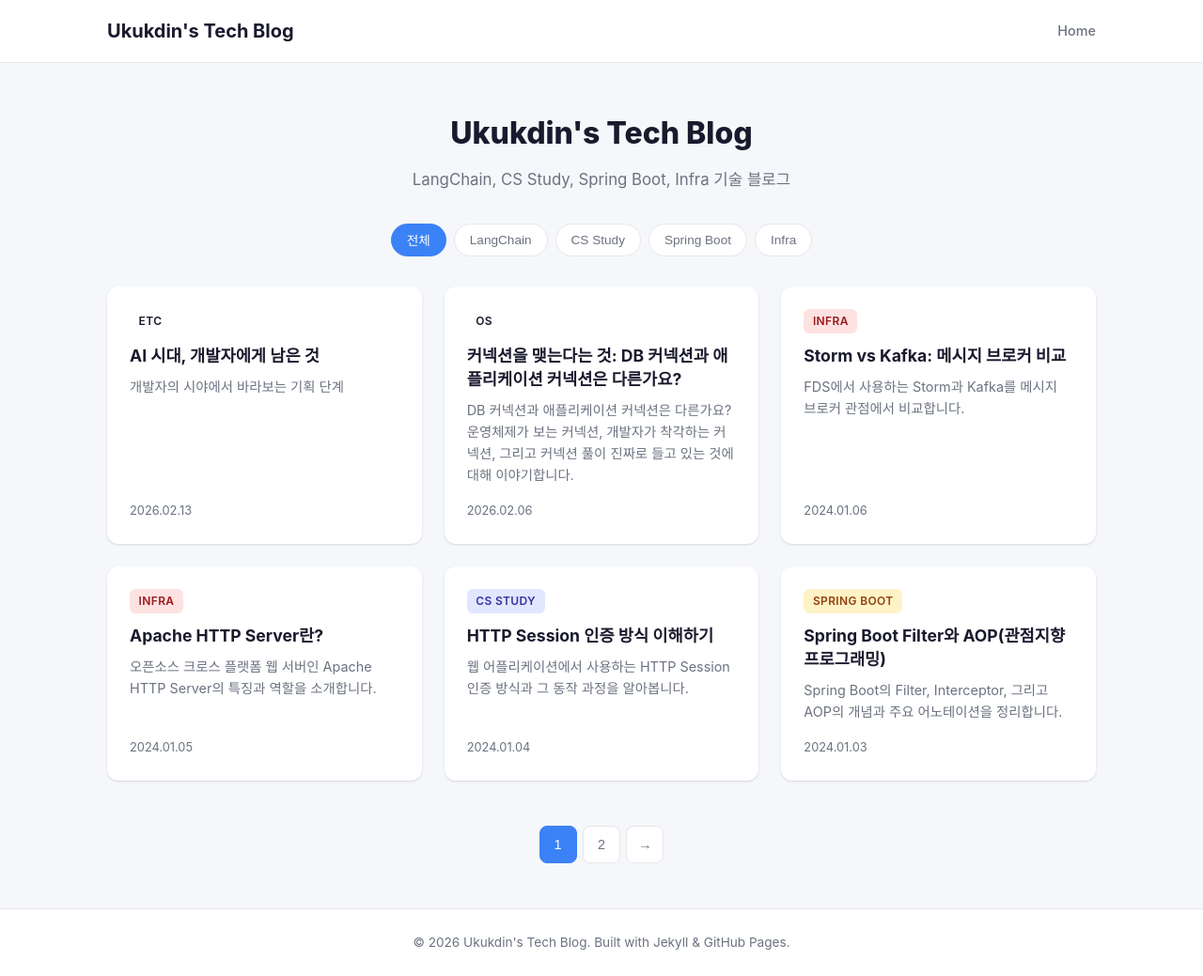
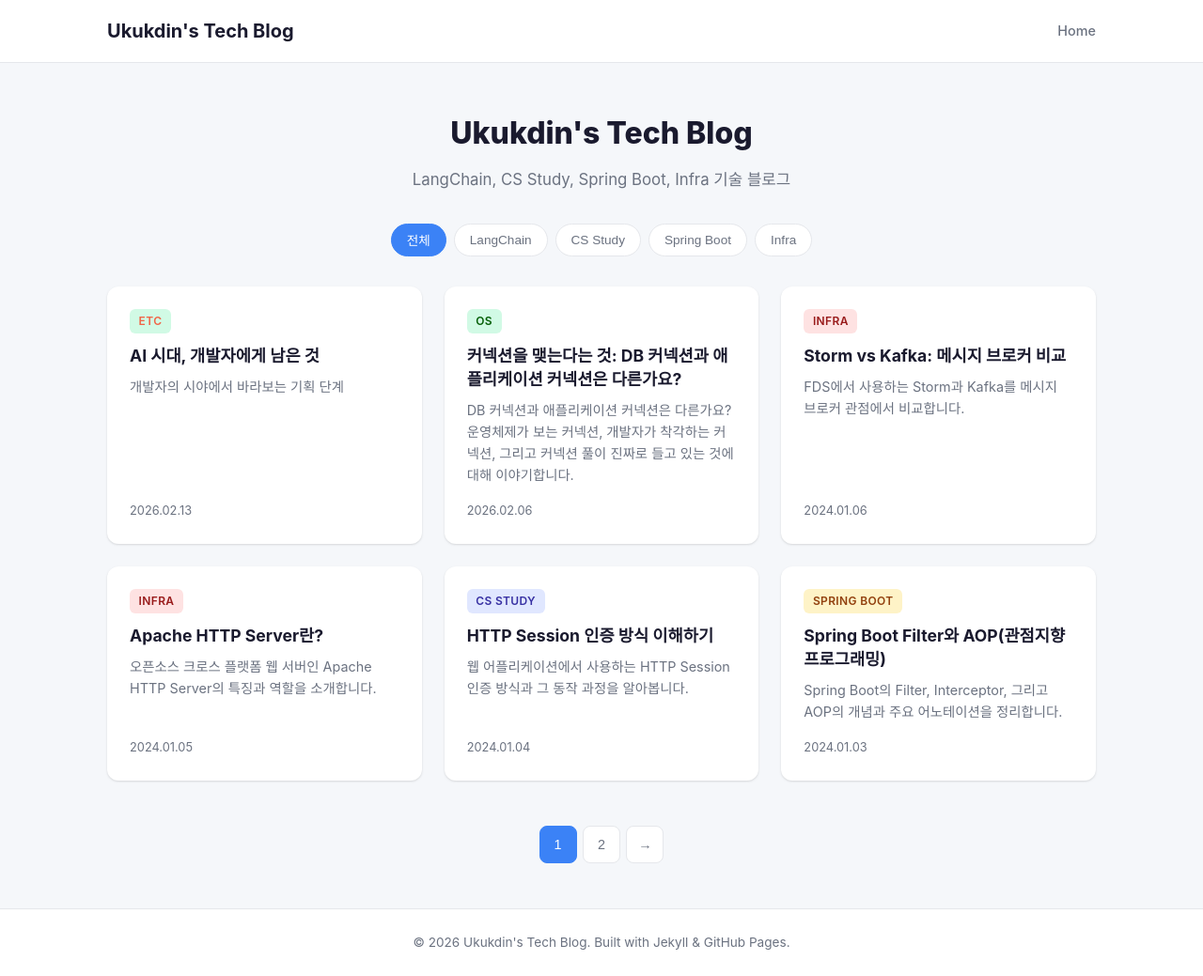
Before and after one commit to ukukdin/ukukdin.github.io, a Jekyll site: the page built from index.html, in a window 1280 px wide and 1039 px high. Shown: the whole window at 94% size. Built offline with Jekyll 4.4.1, drawn with Linux system fonts in a browser that asks for light colours.

```diff
--- a/assets/css/main.css
+++ b/assets/css/main.css
@@ -287,7 +287,14 @@
   background: #d1fae5;
   color: #065f46;
 }
-
+.category-tag--os{
+  background: #d1fae5;
+  color: #065f07;
+}
+.category-tag--etc {
+  background: #d1fae5;
+  color: #f06548;
+}
 .category-tag--cs-study {
   background: #e0e7ff;
   color: #3730a3;
```
